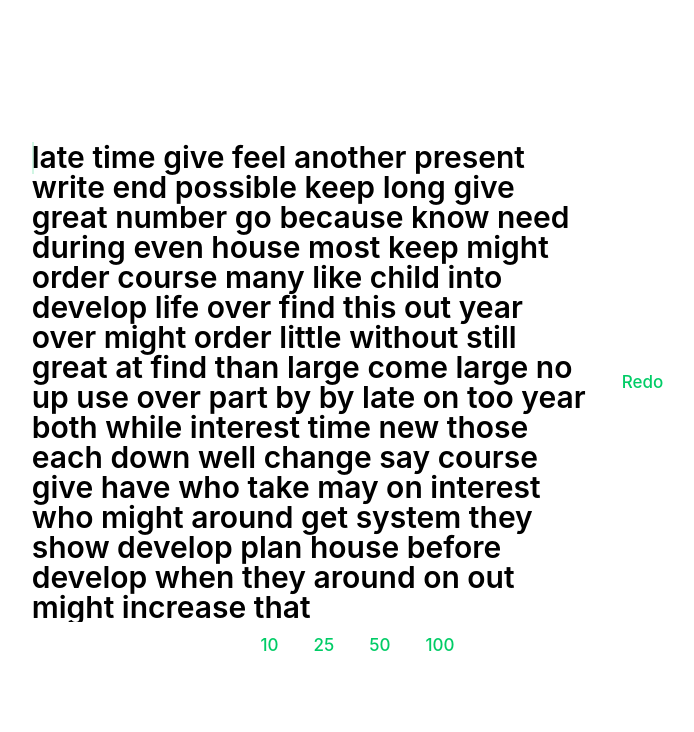
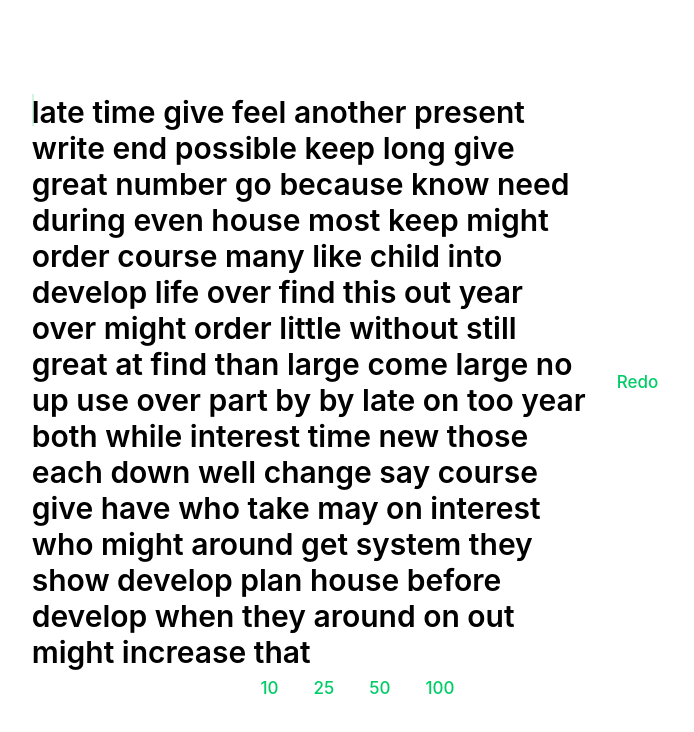
Before and after one commit to mattponiat/typingu-testo, a Next.js app: page / in a window 1280 px wide. Shown: the top 732 px of the page, without its empty margins (290-984 px from the left). Built offline with nearby package versions, Linux system fonts and the light colour scheme.

Commit message:
small fixes and background timer

```diff
--- a/components/Preview/index.tsx
+++ b/components/Preview/index.tsx
@@ -7,23 +7,25 @@ import StyledText from "components-ui/atoms/StyledText";
 import StyledCaret from "components-ui/atoms/StyledCaret";
 //Styles
 import styled from "styled-components";
+//Hooks
+import { useEventListener } from "hooks/useEventListener";
 //Context
 import { useTypingContext } from "context/store";
 
 const Preview: React.FC = () => {
   const focusRef = useRef<HTMLDivElement>(null)!;
-  const { lettersFromWords, correctLetters, incorrectLetters } =
+  const { lettersFromWords, correctLetters, incorrectLetters, seconds } =
     useTypingContext();
 
-  /*
-  if (e.code !== "Enter") {
-      ref?.current?.focus();
+  useEventListener("keydown", (e: KeyboardEvent) => {
+    if (e.code === "Space" || e.code === "Tab") {
+      focusRef.current?.focus();
     }
-  */
+  });
 
   return (
     <Wrapper ref={focusRef} tabIndex={0}>
-      {/* <div>{seconds}</div> */}
+      <div>{seconds}</div>
       <StyledCorrectText>
         {correctLetters && correctLetters.join("")}
       </StyledCorrectText>
@@ -40,10 +42,9 @@ const Preview: React.FC = () => {
 
 const Wrapper = styled.div`
   position: relative;
-  margin: 5px;
+  min-height: auto;
   max-width: 35rem;
   font-size: 30px;
-  line-height: 30px;
   white-space: pre-wrap;
   overflow: clip;
 
```
